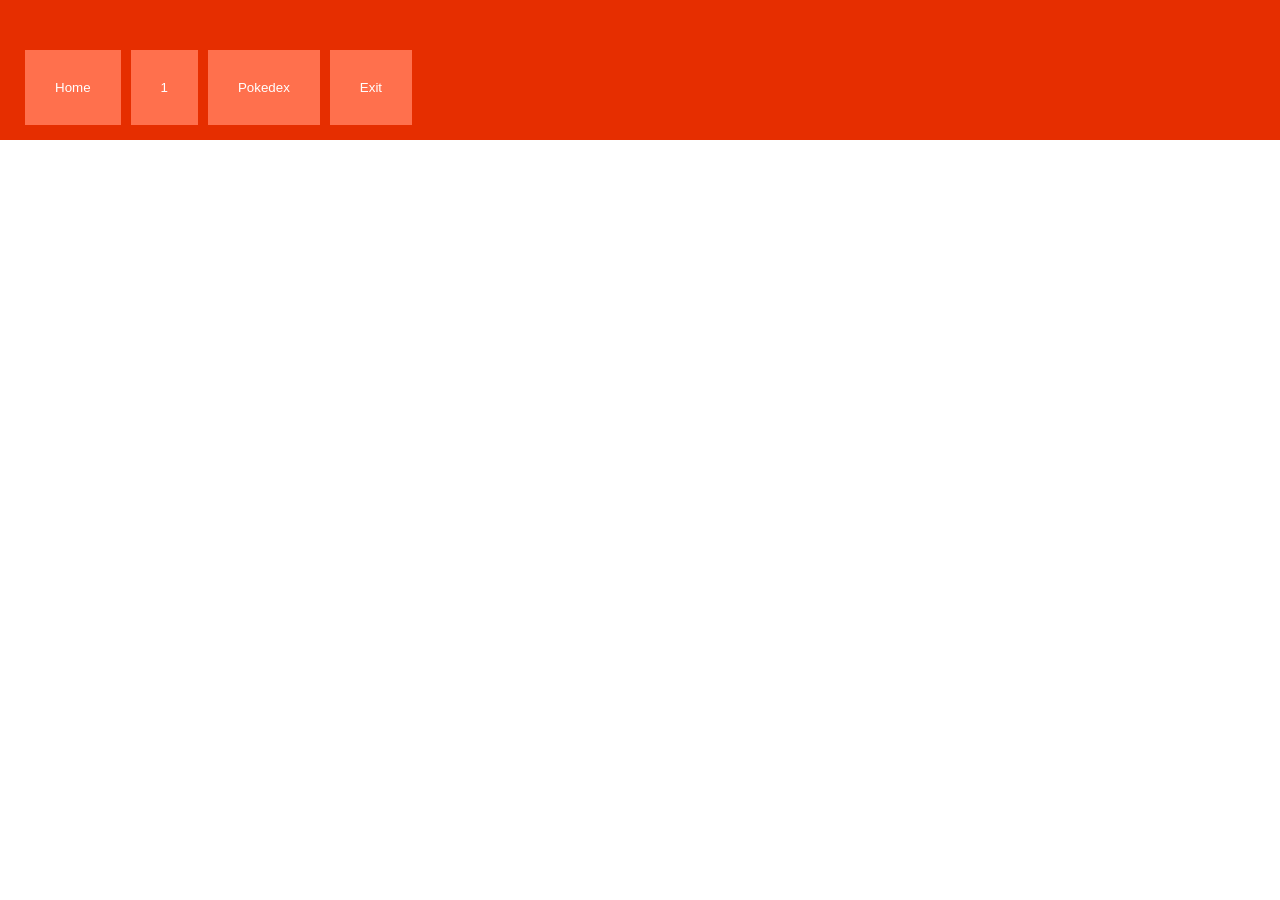
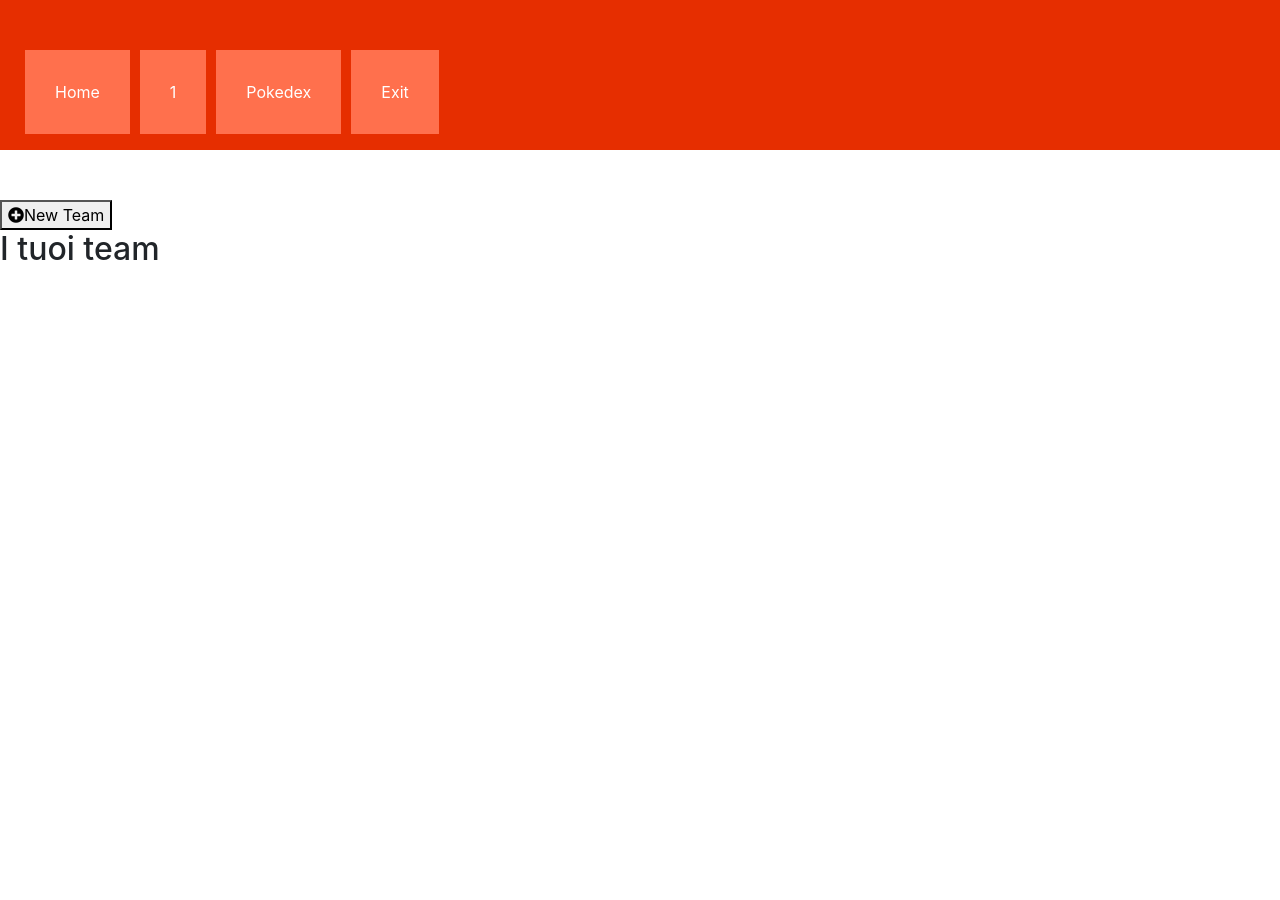
Before and after one commit to AlessandroRasiadalPolo/pokedexCommunityWebsite, a PHP site: template pages/teamMaker.php in a window 1280 px wide. After the commit the page ends 260 px from the top, so only its background shows below. Run offline with PHP 8.4, Linux system fonts and the light colour scheme; the template is opened without the code that fills it, so the values that code supplies are empty.

Commit message:
continuazione esercizio

```diff
--- a/index.php
+++ b/index.php
@@ -106,7 +106,7 @@
     </div>
 
     <div class = "userBadge">
-        <img src="https://assets.pokemon.com/assets/cms2/img/pokedex/full/155.png"  id = "imgAnimation1-1" class = "pokemonAnimation" alt="">
+        <img src="https://assets.pokemon.com/assets/cms2/img/pokedex/full/157.png"  id = "imgAnimation1-1" class = "pokemonAnimation" alt="">
         <img src="./images/typhlosion.png"  id = "imgAnimation2-1" class = "pokemonAnimation" alt ="">
         <h2>Trainer's Card</h2>
         <img src="images/icon.png" alt="" class = "imgBadge">
--- a/pages/teamMaker.php
+++ b/pages/teamMaker.php
@@ -6,12 +6,18 @@
           content="width=device-width, user-scalable=no, initial-scale=1.0, maximum-scale=1.0, minimum-scale=1.0">
     <meta http-equiv="X-UA-Compatible" content="ie=edge">
     <link rel="stylesheet" href="../styles/teamMaker.css">
+    <!-- Link per Bootstrap CSS -->
+    <link href="https://maxcdn.bootstrapcdn.com/bootstrap/4.5.2/css/bootstrap.min.css" rel="stylesheet">
+    <!-- Link per Font Awesome -->
+    <link href="https://cdnjs.cloudflare.com/ajax/libs/font-awesome/5.15.4/css/all.min.css" rel="stylesheet">
     <script src = "../scripts/DataSaverHandler.js"></script>
+    <script src="https://ajax.googleapis.com/ajax/libs/jquery/3.5.1/jquery.min.js"></script>
+    <script src="https://cdnjs.cloudflare.com/ajax/libs/popper.js/1.16.0/umd/popper.min.js"></script>
+    <script src="https://maxcdn.bootstrapcdn.com/bootstrap/4.5.2/js/bootstrap.min.js"></script>
     <title>Document</title>
 </head>
 <body>
 <header>
-    <div class = "navId">
         <nav>
             <?php
 
@@ -30,16 +36,12 @@
             ?>
 
         </nav>
-    </div>
 </header>
+
 <section id = "bodyPage">
-    <!-- Tabella che mostra tutti i team già presenti per modificarli o crearne di nuovi-->
-    <table id = "TeamTable">
-        <th>Nome Team</th>
-        <th></th>
-        <th></th>
-        <th></th>
-    </table>
+
+    <button><i class = "fas fa-plus-circle"></i>New Team</button>
+    <h2>I tuoi team</h2>
 </section>
 
 </body>
--- a/styles/teamMaker.css
+++ b/styles/teamMaker.css
@@ -1,3 +1,5 @@
+
+
 body,header{
     margin: 0;
     padding: 0;
@@ -7,7 +9,7 @@ body,header{
 nav{
     position: fixed;
     width: 100%;
-    height: 100px;
+    height: 150px;
     z-index: 3;
     background-color: #e62e00; /* Cambia questo colore con quello che preferisci */
     padding: 20px; /* Aggiungi spaziatura interna per migliorare l'aspetto */
@@ -25,10 +27,13 @@ nav{
 
 #bodyPage{
     width: 100%;
-    height: 100vh;
+    margin-top: 100px;
 }
+.fa-plus-circle:before{
+    content: "\f055";
+    transition: color 0.3s ease;
 
-#teamTable{
-    width: 100%;
-    margin-top: 230px;
 }
+.fa-plus-circle:hover{
+    color: red;
+}
```
